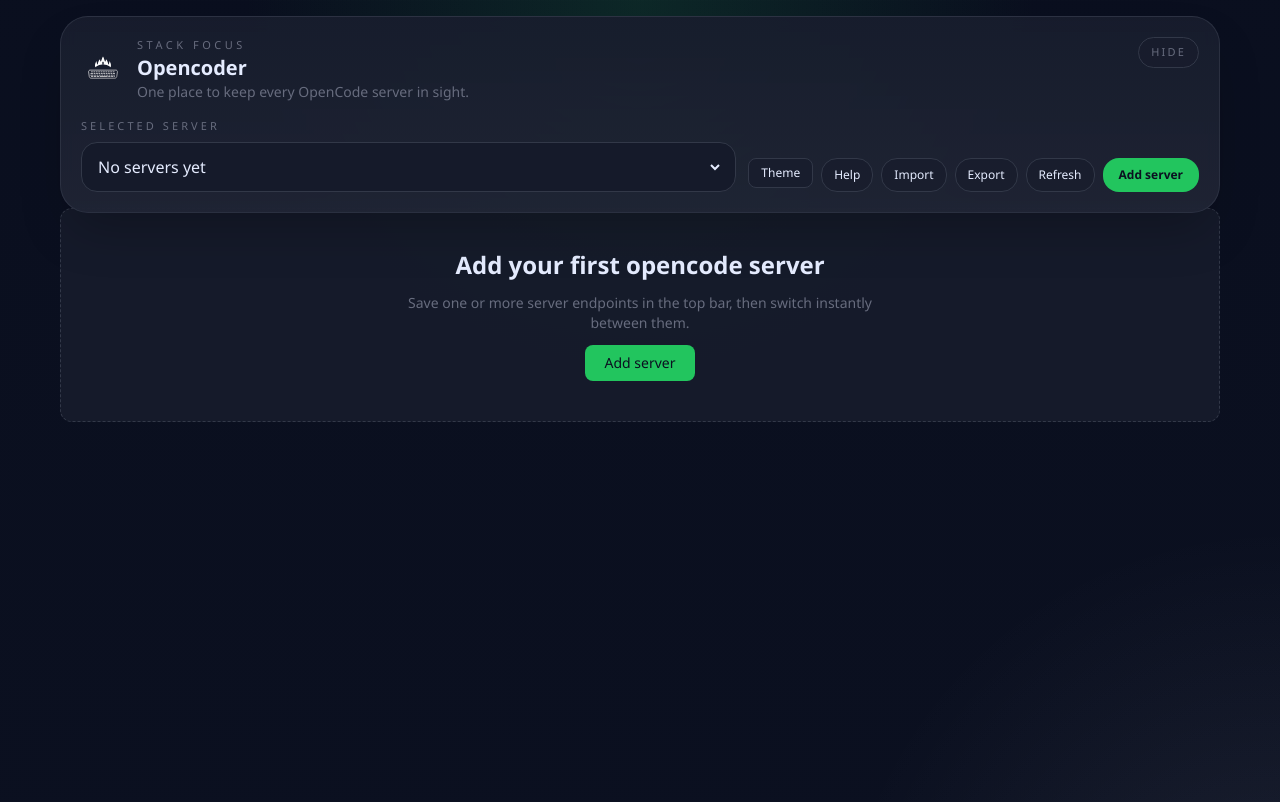
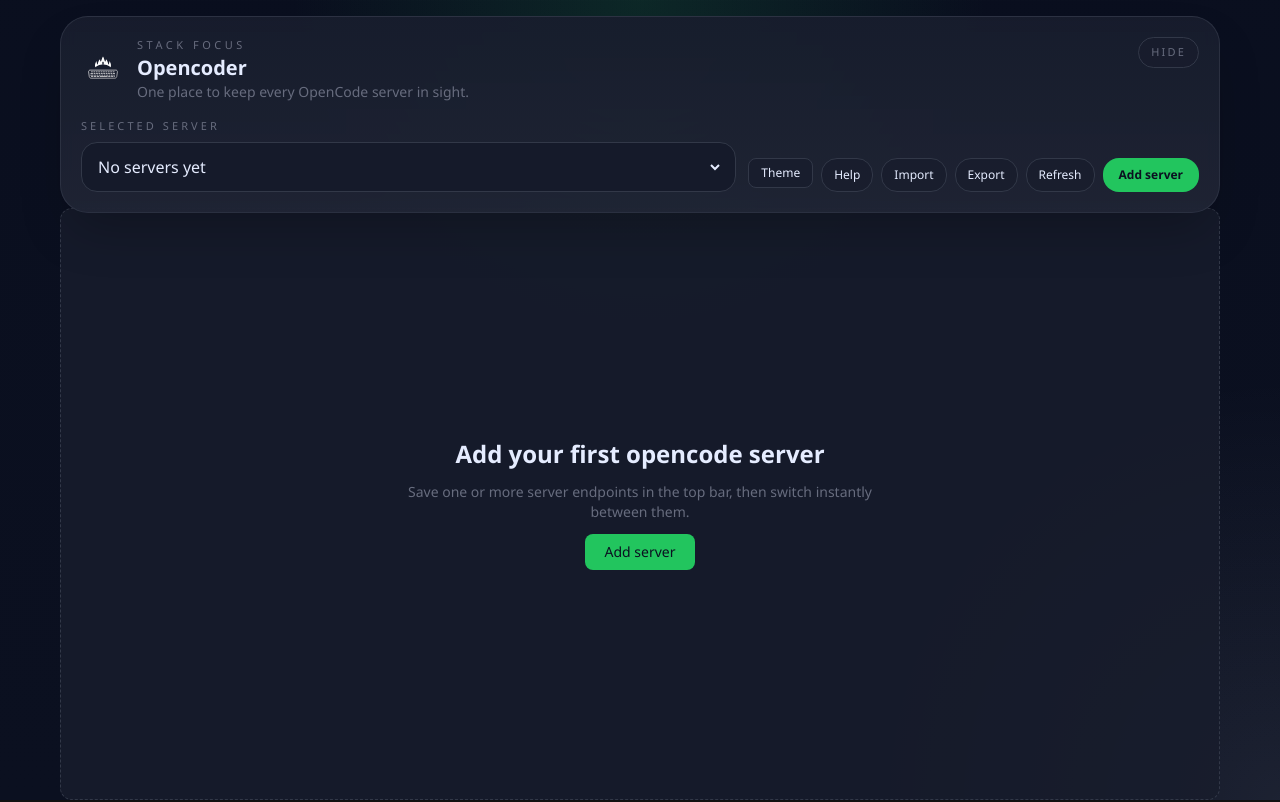
Before and after one commit to Studi0beta/opencoder, a SvelteKit app: page / in a window 1280 px wide. Shown: the top 802 px of the page. Built offline with nearby package versions, Linux system fonts and the light colour scheme.

Commit message:
fix: make embed viewport-height

```diff
--- a/src/routes/+page.svelte
+++ b/src/routes/+page.svelte
@@ -623,10 +623,16 @@
 <main
 	class={`transition-[padding] duration-300 ${topBarHidden ? 'pt-6 md:pt-8' : 'pt-64 md:pt-52'}`}
 >
-	<div class="mx-auto min-h-[calc(100vh-2rem)] max-w-[1200px] px-3 pb-3 md:px-5 md:pb-5">
+	<div
+		class={`mx-auto min-h-0 max-w-[1200px] px-3 md:px-5 ${
+			topBarHidden
+				? 'h-[calc(100dvh-1.5rem)] md:h-[calc(100dvh-2rem)]'
+				: 'h-[calc(100dvh-16rem)] md:h-[calc(100dvh-13rem)]'
+		}`}
+	>
 		{#if !selectedServer}
 			<section
-				class="flex h-full items-center justify-center rounded-xl border border-dashed p-10 text-center"
+				class="flex h-full min-h-0 items-center justify-center rounded-xl border border-dashed p-10 text-center"
 				style="border-color: var(--hub-border); background: color-mix(in srgb, var(--hub-surface) 84%, transparent);"
 			>
 				<div class="max-w-lg space-y-3">
@@ -649,7 +655,7 @@
 			</section>
 		{:else}
 			<section
-				class="flex h-full w-full flex-col overflow-hidden border"
+				class="flex h-full min-h-0 w-full flex-col overflow-hidden border"
 				style="border-color: var(--hub-border); background: color-mix(in srgb, var(--hub-surface) 96%, white);"
 			>
 				{#if transferNotice}
@@ -698,7 +704,7 @@
 					<iframe
 						title={`Embedded ${selectedServer.name}`}
 						src={selectedEmbedUrl}
-						class="h-full w-full flex-1"
+						class="h-full min-h-0 w-full flex-1"
 						style="background: var(--hub-bg); border-top: 1px solid var(--hub-border); border-bottom: 1px solid var(--hub-border);"
 						referrerpolicy="no-referrer"
 						sandbox="allow-forms allow-modals allow-popups allow-same-origin allow-scripts allow-downloads"
```
